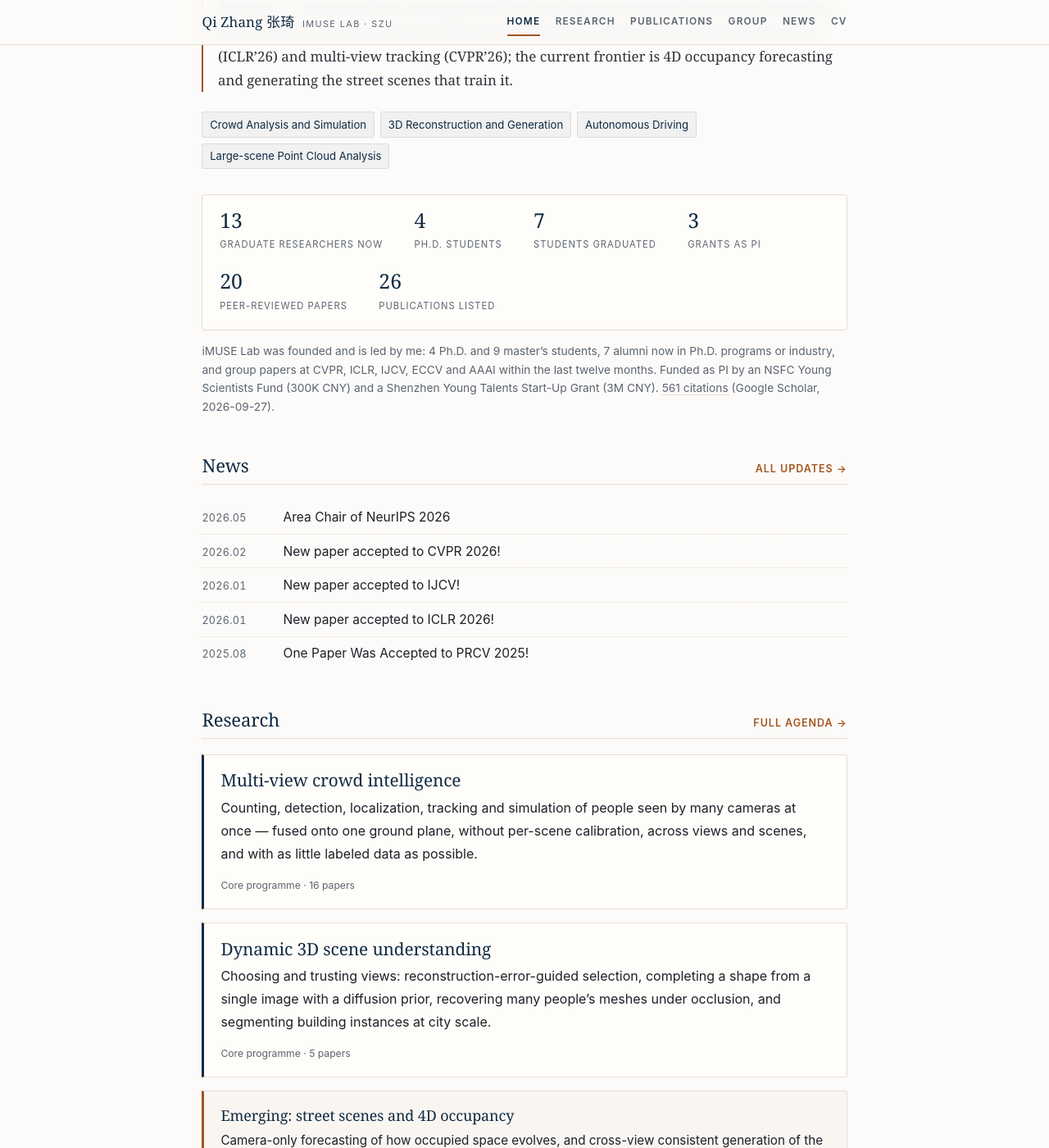
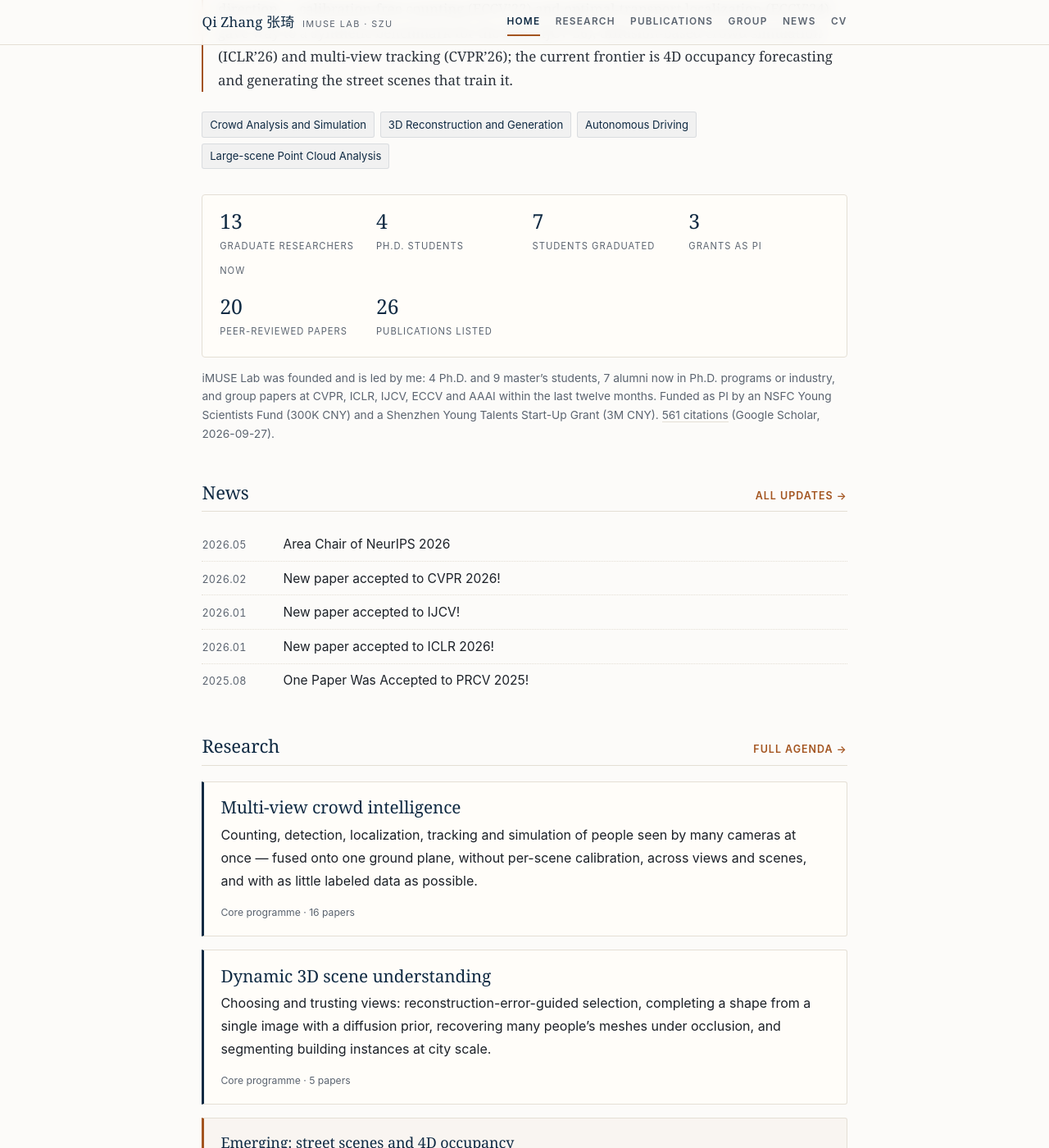
Before and after one commit to zqyq/zqyq.github.io, a Jekyll site: the page built from index.html, in a window 1280 px wide and 1400 px high, scrolled down 464 px. Shown: the whole window at 82% size. Built offline with Jekyll 4.4.1, drawn with Linux system fonts in a browser that asks for light colours.

Commit message:
Distribute the evidence strip evenly instead of leaving one figure stranded

```diff
--- a/css/main.css
+++ b/css/main.css
@@ -336,13 +336,13 @@ img { max-width: 100%; height: auto; }
 .cites strong { color: var(--copper); font-weight: 700; }
 
 .stats {
-  display: flex;
-  flex-wrap: wrap;
-  gap: 1rem 2.4rem;
+  display: grid;
+  grid-template-columns: repeat(auto-fit, minmax(9.5rem, 1fr));
+  gap: 1rem 1.2rem;
   border: 1px solid var(--line);
   border-radius: 4px;
   background: var(--paper-raised);
-  padding: 1rem 1.3rem;
+  padding: 1.1rem 1.3rem;
   margin-top: 1.6rem;
 }
 .stat b {
@@ -364,7 +364,6 @@ img { max-width: 100%; height: auto; }
 .evidence-note a { color: var(--muted); border-bottom: 1px solid var(--line); }
 .evidence-note a:hover { color: var(--copper); }
 
-.stats-src { font-size: 0.72rem; color: var(--muted); align-self: flex-end; margin-left: auto; }
 
 .plinks { display: flex; flex-wrap: wrap; gap: 0.65rem; margin-left: auto; }
 .plinks a {
```
